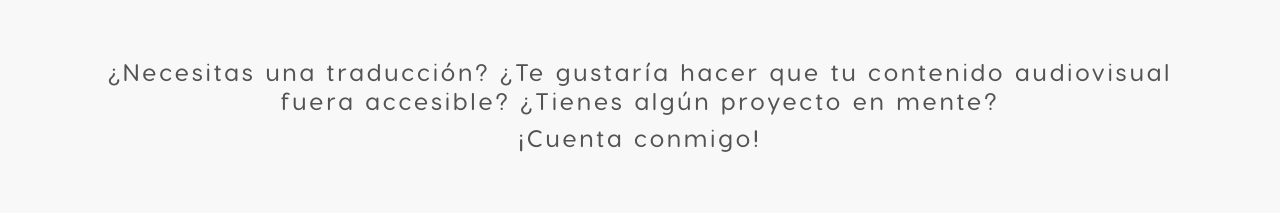
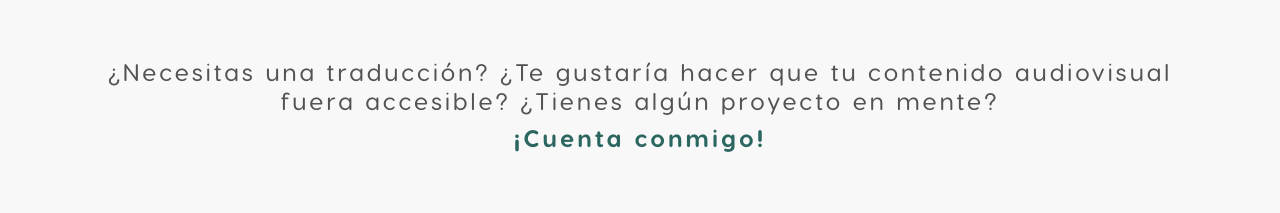
Before and after one commit to JackBlakeston/florencia-romero-page, a React (Create React App) app: page / in a window 1280 px wide. Shown: the part 5280-5493 px from the top of the page. Built offline with nearby package versions, Linux system fonts and the light colour scheme; no server answers; the HTML template or start-up script is replaced by a standard one.

Commit message:
FR-105: Add style to contact section
Make a line bold

Add global style to strong html tag

```diff
--- a/src/components/page-sections/contact-section/contact-section.component.tsx
+++ b/src/components/page-sections/contact-section/contact-section.component.tsx
@@ -76,7 +76,7 @@ const ContactSection = forwardRef<HTMLDivElement, unknown>((_, ref) => {
       <div className={classes.sectionBodyContainer}>
         <div className={classes.sectionSubtitle}>
           <span>{contactSectionText}</span>
-          <span>{letsTalkText}</span>
+          <strong>{letsTalkText}</strong>
         </div>
         <div className={classes.sectionBodyColumnsContainer}>
           <div className={classes.contactInfoContainer}>
--- a/src/components/page-sections/contact-section/contact-section.module.scss
+++ b/src/components/page-sections/contact-section/contact-section.module.scss
@@ -27,6 +27,10 @@
       align-items: center;
       gap: var(--spacing-5xs);
       margin: 0 0 var(--spacing-10xl);
+
+      strong {
+        color: var(--color-primary-dark-2);
+      }
     }
 
     .sectionBodyColumnsContainer {
--- a/src/styles/global-styles.scss
+++ b/src/styles/global-styles.scss
@@ -117,6 +117,10 @@ body {
   color: var(--color-text-gray);
   font-size: var(--font-size-m);
   letter-spacing: 3px;
+
+  strong {
+    font-family: var(--font-bold);
+  }
 }
 
 @media (max-width: 1600px) {
```
